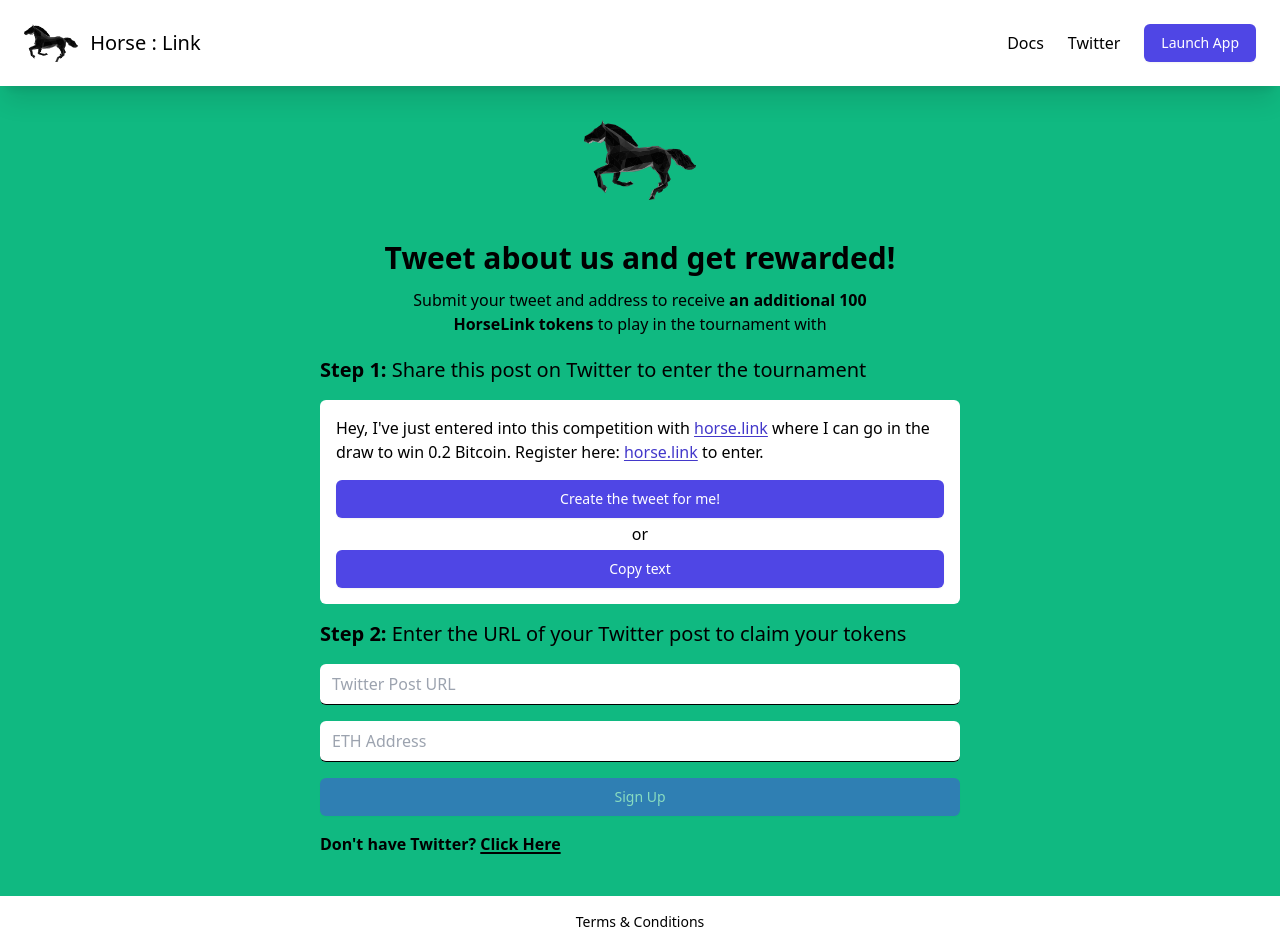
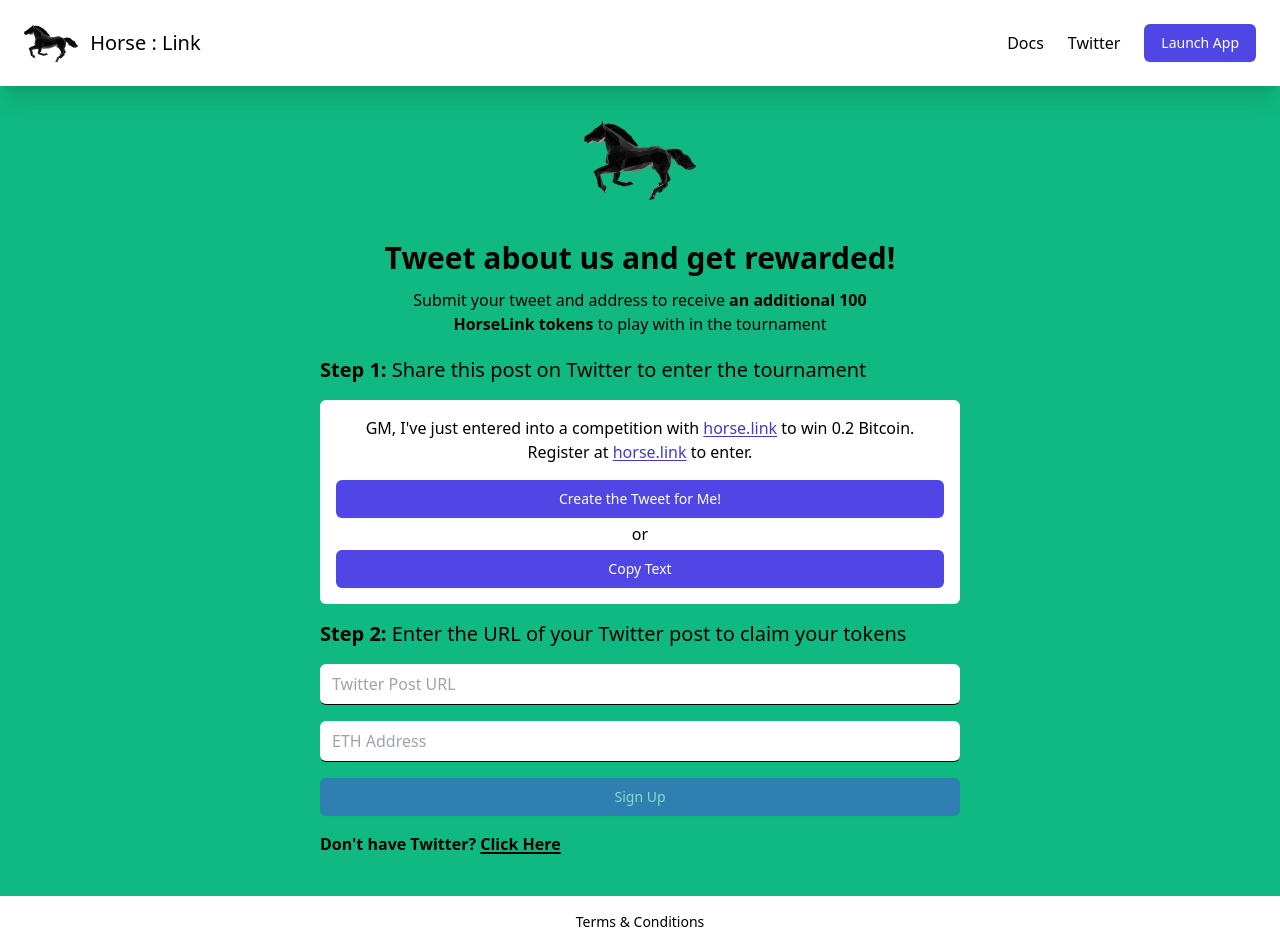
Before and after one commit to horse-link/horse-link-home, a React (Vite) app: page /social in a window 1280 px wide. Built offline with nearby package versions, Linux system fonts and the light colour scheme; a web font is replaced by a local one; what tailwind-heropatterns would draw is missing.

Commit message:
adjust copy

```diff
--- a/src/pages/Social.tsx
+++ b/src/pages/Social.tsx
@@ -91,7 +91,7 @@ const Social: React.FC = () => {
         <h2 className="mb-5 w-[20rem] text-center lg:w-[30rem]">
           Submit your tweet and address to receive{" "}
           <span className="font-bold">an additional 100 HorseLink tokens</span>{" "}
-          to play in the tournament with
+          to play with in the tournament
         </h2>
         <div className="w-[20rem] lg:w-[40rem]">
           <h3 className="text-xl font-bold">
@@ -100,8 +100,8 @@ const Social: React.FC = () => {
               Share this post on Twitter to enter the tournament
             </span>
             <div className="my-4 rounded-md bg-white p-4">
-              <p className="text-base font-normal">
-                Hey, I&apos;ve just entered into this competition with{" "}
+              <p className="text-center text-base font-normal">
+                GM, I&apos;ve just entered into a competition with{" "}
                 <a
                   href="https://horse.link"
                   target="_blank"
@@ -110,7 +110,7 @@ const Social: React.FC = () => {
                 >
                   horse.link
                 </a>{" "}
-                where I can go in the draw to win 0.2 Bitcoin. Register here:{" "}
+                to win 0.2 Bitcoin. Register at{" "}
                 <a
                   href="https://horse.link"
                   target="_blank"
@@ -129,7 +129,7 @@ const Social: React.FC = () => {
                 target="_blank"
                 rel="noopener noreferrer"
               >
-                <Button>Create the tweet for me!</Button>
+                <Button>Create the Tweet for Me!</Button>
               </a>
               <span className="my-1 block w-full text-center text-base font-normal">
                 or
@@ -139,7 +139,7 @@ const Social: React.FC = () => {
                   navigator.clipboard.writeText(constants.text.TWEET)
                 }
               >
-                Copy text
+                Copy Text
               </Button>
             </div>
           </h3>
```
